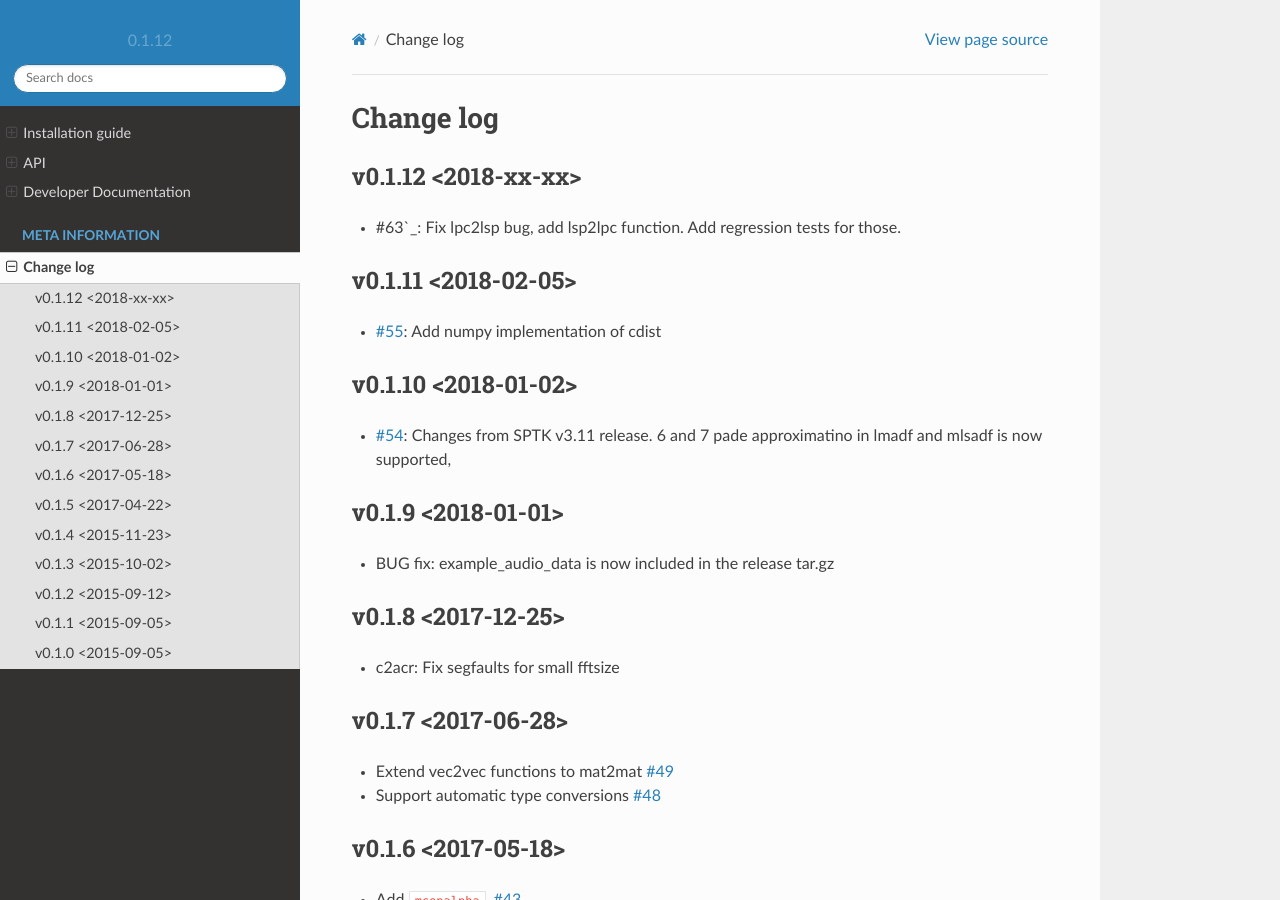
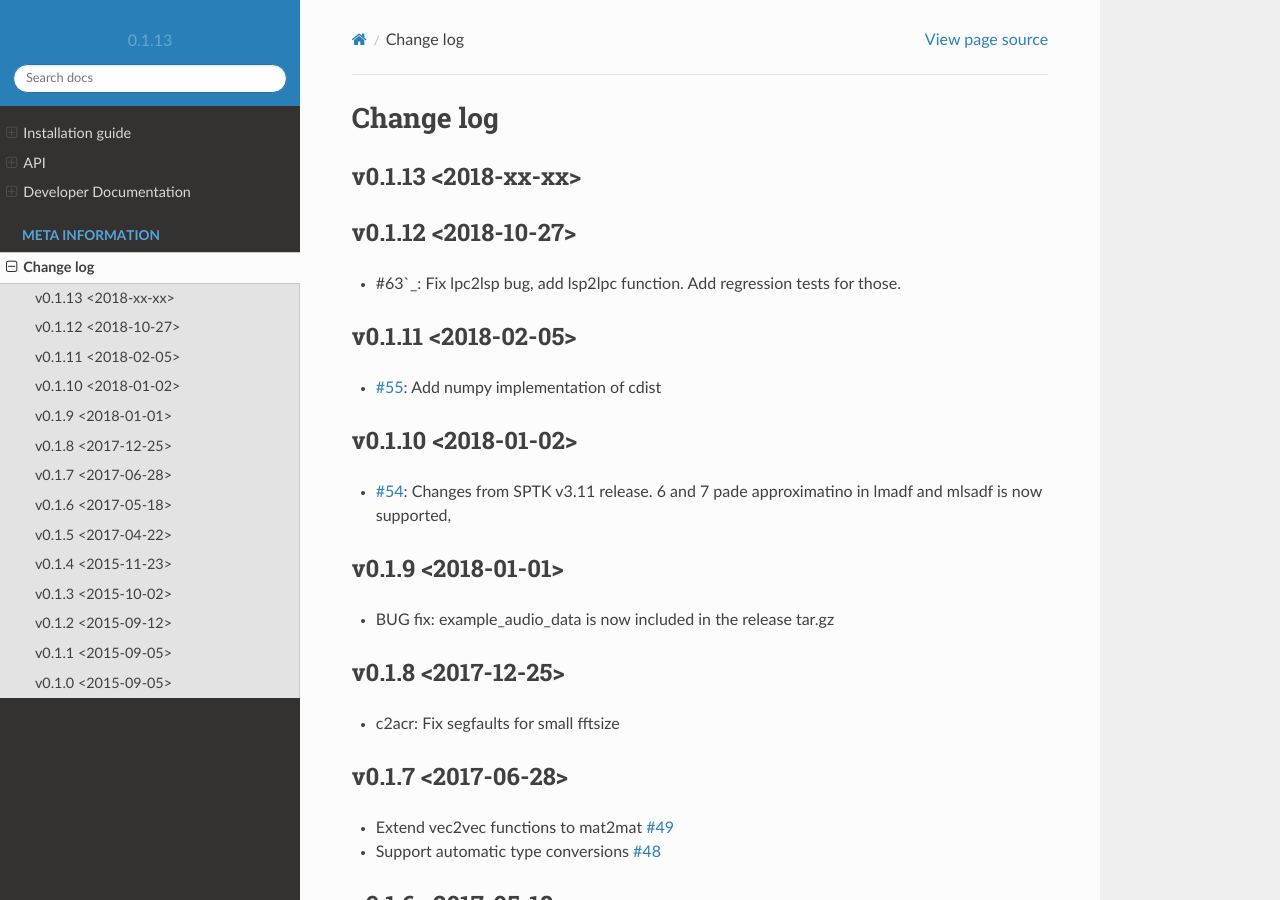
Before and after one commit to r9y9/pysptk, a Sphinx documentation site: the page built from docs/changelog.rst, in a window 1280 px wide and 900 px high. Built offline with Sphinx 7.4.7 and the Read the Docs theme 2.0.0, drawn with Linux system fonts in a browser that asks for light colours.

Commit message:
start new dev

```diff
--- a/docs/changelog.rst
+++ b/docs/changelog.rst
@@ -1,7 +1,11 @@
 Change log
 ==========
 
-v0.1.12 <2018-xx-xx>
+v0.1.13 <2018-xx-xx>
+--------------------
+
+
+v0.1.12 <2018-10-27>
 --------------------
 
 - #63`_: Fix lpc2lsp bug, add lsp2lpc function. Add regression tests for those.
--- a/setup.py
+++ b/setup.py
@@ -13,7 +13,7 @@ from glob import glob
 from os.path import join
 import subprocess
 
-version = '0.1.12'
+version = '0.1.13'
 
 # Adapted from https://github.com/pytorch/pytorch
 cwd = os.path.dirname(os.path.abspath(__file__))
```
Also changed, not shown: README.md (+1 -0 lines).
